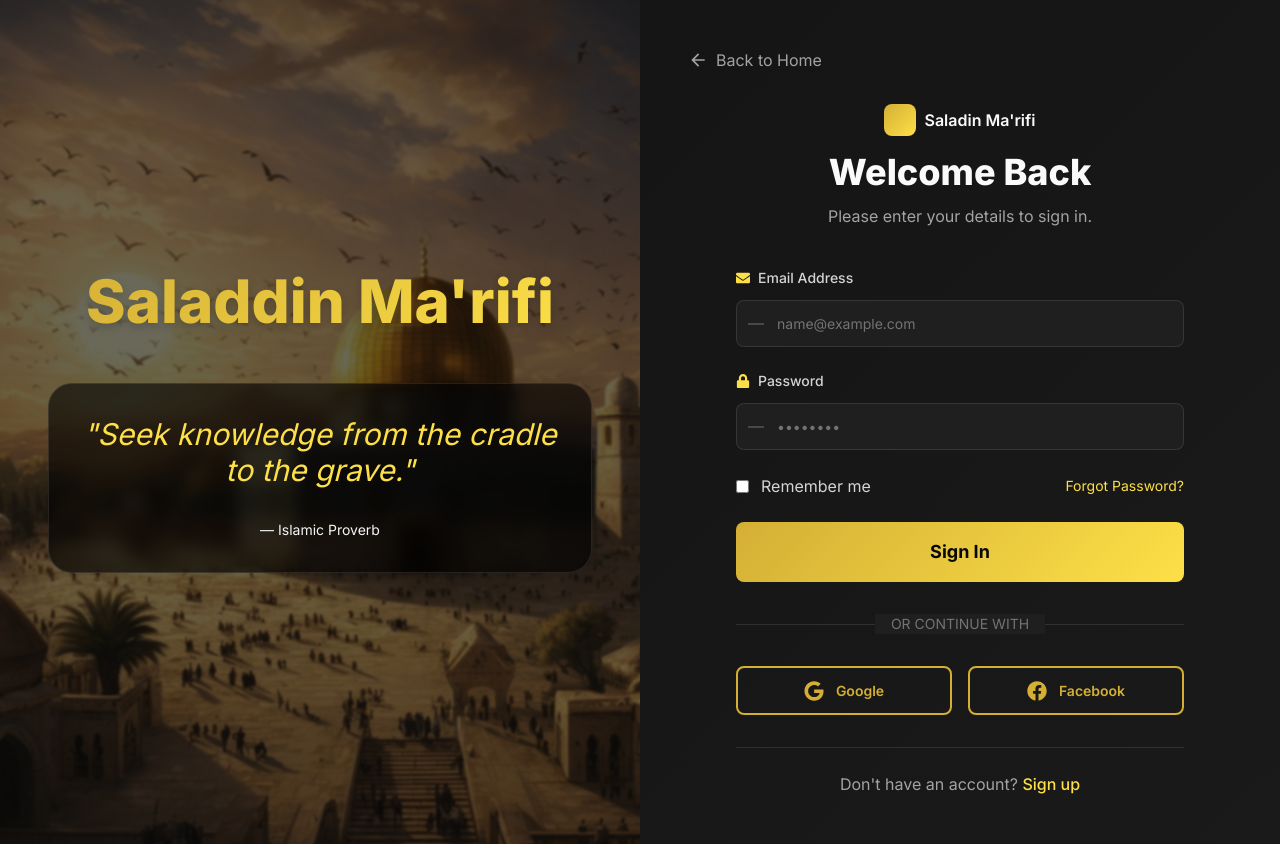
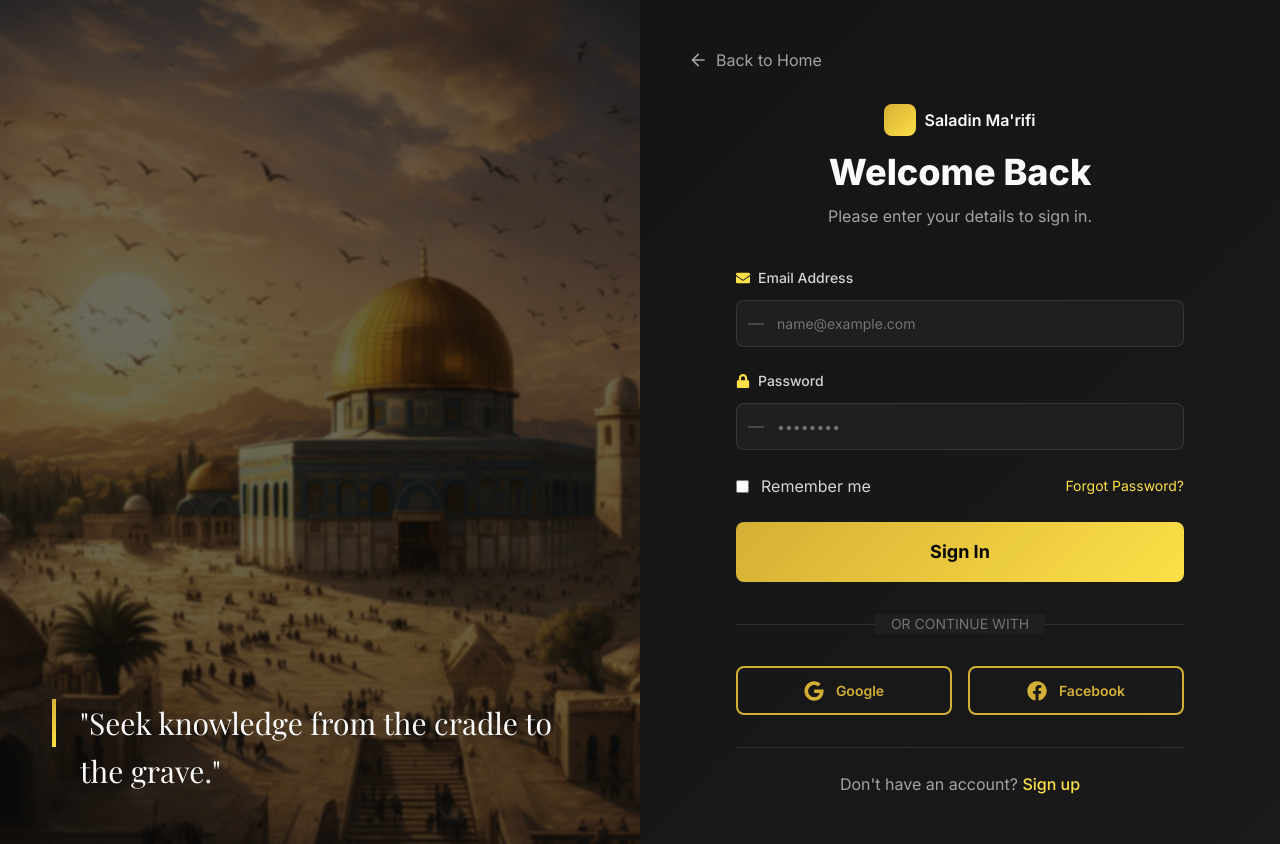
Before and after one commit to saladdin-community/WebSaladdin, a Next.js app: page /auth/login in a window 1280 px wide. Built offline with nearby package versions, Linux system fonts and the light colour scheme; a web font is replaced by a local one.

Commit message:
🎨 : Small changes on signup and login page

```diff
--- a/app/auth/login/page.tsx
+++ b/app/auth/login/page.tsx
@@ -1,9 +1,13 @@
-// app/(auth)/login/page.tsx
 "use client";
 
 import Image from "next/image";
 import Link from "next/link";
-import { FaGoogle, FaFacebook, FaLock, FaEnvelope } from "react-icons/fa";
+import {
+  FaGoogle,
+  FaFacebook,
+  FaLock,
+  FaEnvelope
+} from "react-icons/fa";
 import { MdArrowBack } from "react-icons/md";
 import LoginBackground from "@/public/images/login-background.jpg";
 
@@ -27,29 +31,17 @@ export default function LoginPage() {
           />
         </div>
 
-        <div className="relative z-10 w-full h-full flex items-center justify-center p-12">
-          <div className="max-w-xl text-center">
-            <div className="mb-12">
-              <h1 className="text-5xl md:text-6xl font-sans text-gradient-gold drop-shadow-lg">
-                Saladdin Ma'rifi
-              </h1>
-              <div className="h-1 w-32 mx-auto bg-gradient-to-r from-transparent via-gold to-transparent"></div>
+        <div className="relative z-10 w-full h-full flex items-end p-12">
+          {/* Container utama */}
+          <div className="flex items-start gap-4 md:gap-6">
+            <div className="relative">
+              <div className="w-1 h-12 bg-gradient-gold from-red-500 via-red-400 to-transparent ml-1"></div>
             </div>
 
-            {/* Quote with clean background */}
-            <div className="mt-12 p-8 rounded-2xl bg-black/60 backdrop-blur-sm border border-gold/30">
-              <p className="text-2xl md:text-3xl text-gold font-sans italic mb-6">
+            <div className="flex-1">
+              <p className="text-2xl md:text-3xl text-white font-serif leading-relaxed">
                 "Seek knowledge from the cradle to the grave."
               </p>
-              <div className="text-center">
-                <div className="inline-flex items-center gap-2">
-                  <div className="w-6 h-px bg-gold/50"></div>
-                  <span className="text-gold/70 text-sm">
-                    — Islamic Proverb
-                  </span>
-                  <div className="w-6 h-px bg-gold/50"></div>
-                </div>
-              </div>
             </div>
           </div>
         </div>
--- a/app/auth/signup/page.tsx
+++ b/app/auth/signup/page.tsx
@@ -41,9 +41,15 @@ export default function RegisterPage() {
           </div>
 
           {/* Quote */}
-          <blockquote className="text-2xl leading-relaxed text-neutral-100 font-serif">
-            “The ink of the scholar is more holy than the blood of the martyr.”
-          </blockquote>
+          <div className="flex items-start gap-4 md:gap-6">
+            <div className="relative">
+              <div className="w-1 h-12 bg-gradient-gold from-red-500 via-red-400 to-transparent ml-1"></div>
+            </div>
+            <blockquote className="text-2xl leading-relaxed text-neutral-100 font-serif">
+              “The ink of the scholar is more holy than the blood of the
+              martyr.”
+            </blockquote>
+          </div>
 
           {/* Community */}
           <div className="flex items-center gap-4 pt-4">
--- a/app/components/landing-page/AboutSection.tsx
+++ b/app/components/landing-page/AboutSection.tsx
@@ -1,4 +1,3 @@
-// app/about/page.tsx
 "use client";
 
 import Link from "next/link";
```
